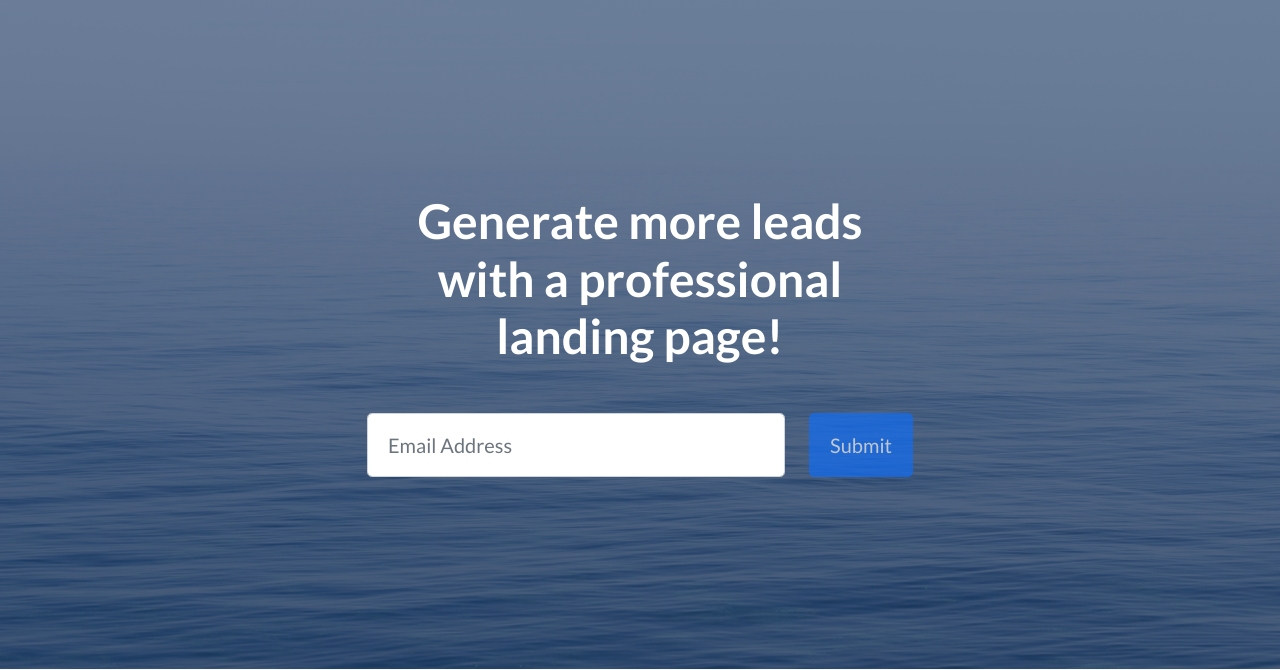
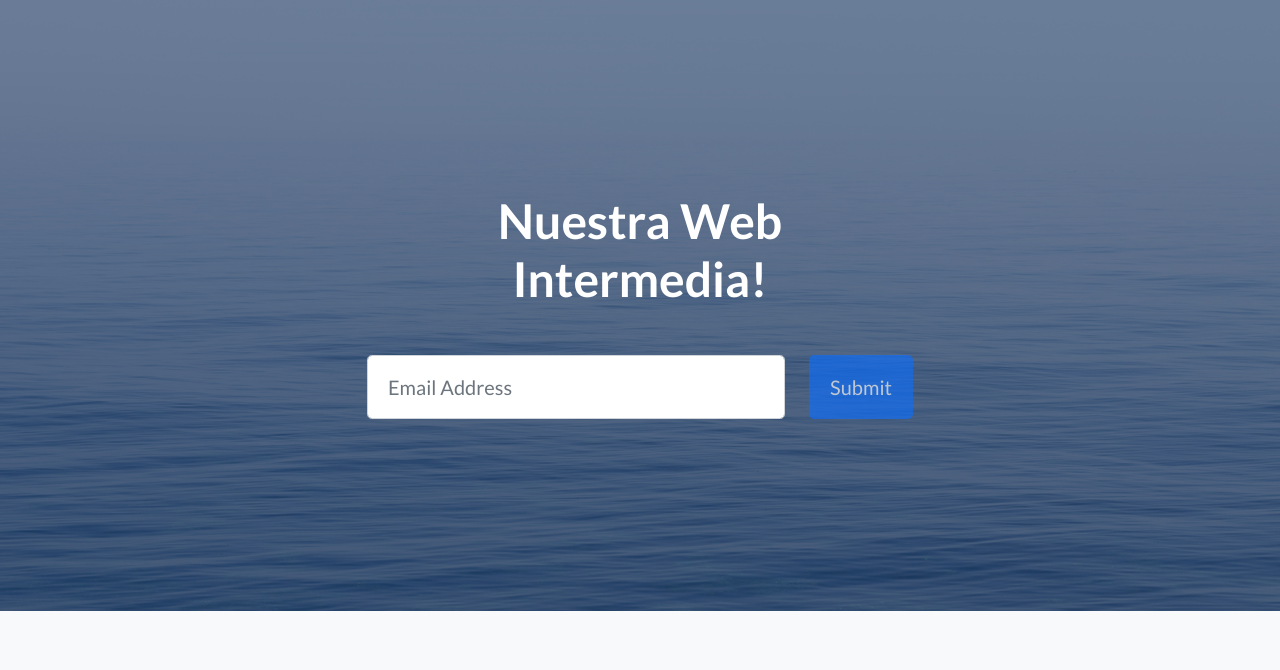
Before and after one commit to miperrogregorio/Proyectocoder, a Django app: page /AppCoder/ in a window 1280 px wide. Shown: the part 66-736 px from the top of the page. Run offline with Django 4.2, Linux system fonts and the light colour scheme; some libraries are stand-ins or nearby versions.

Commit message:
funciona con cambio de inicio

```diff
--- a/AppCoder/templates/AppCoder/inicio.html
+++ b/AppCoder/templates/AppCoder/inicio.html
@@ -30,7 +30,7 @@
                     <div class="col-xl-6">
                         <div class="text-center text-white">
                             <!-- Page heading-->
-                            <h1 class="mb-5">Generate more leads with a professional landing page!</h1>
+                            <h1 class="mb-5">Nuestra Web Intermedia!</h1>
                             <!-- Signup form-->
                             <!-- * * * * * * * * * * * * * * *-->
                             <!-- * * SB Forms Contact Form * *-->
```
